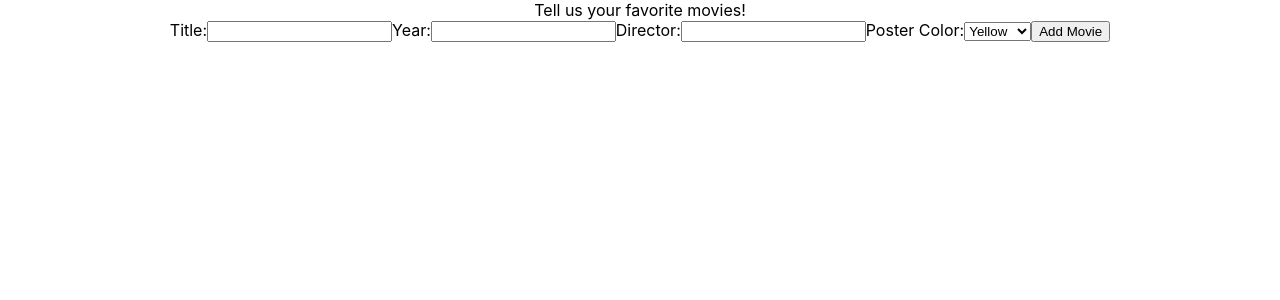
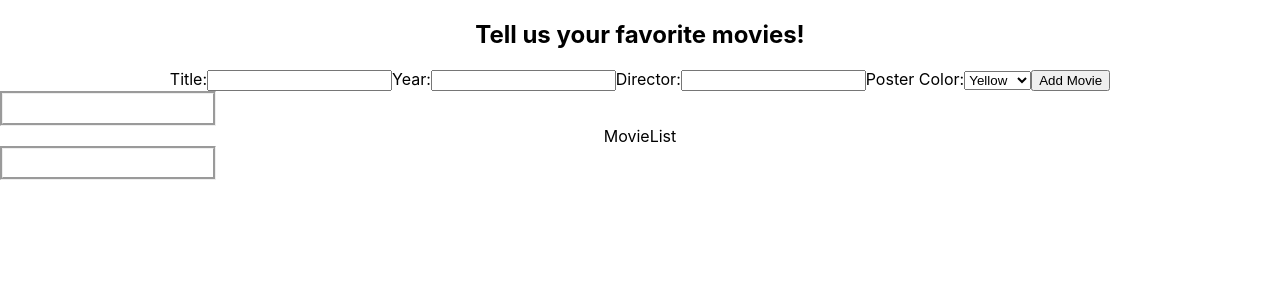
Before and after one commit to hdsteineke/fs-react-movie-list, a React (Create React App) app: page / in a window 1280 px wide. Shown: the top 300 px of the page. Built offline with nearby package versions, Linux system fonts and the light colour scheme.

Commit message:
MovieList component is kind of working... it is storing divs on submit, but they are missing all the info like title, year, etc.

```diff
--- a/src/App.css
+++ b/src/App.css
@@ -42,3 +42,14 @@
   flex-direction: column;
   justify-content: center;
 }
+
+.movie-poster {
+  width: 200px;
+  border-style: groove;
+  padding: 5px;
+}
+
+.movie-poster p {
+  padding: none;
+  margin: none;
+}
--- a/src/App.js
+++ b/src/App.js
@@ -70,6 +70,13 @@ function App() {
           director={director}
           posterColor={posterColor}/>
       </div>
+
+      <div className="movie-list">
+        <MovieList
+          movies={filteredMovies.length ? filteredMovies : allMovies}
+
+          deleteMovie={deleteMovie}/>
+      </div>
     </div>
   );
 }
--- a/src/Movie.js
+++ b/src/Movie.js
@@ -2,7 +2,7 @@ import React from 'react';
 
 export default function Movie(props) {
   return (
-    <div style={{ backgroundColor: props.posterColor }}>
+    <div className="movie-poster" style={{ backgroundColor: props.posterColor }}>
       <h3>{props.title}</h3>
       <p>{props.year}</p>
       <p>{props.director}</p>
--- a/src/MovieForm.js
+++ b/src/MovieForm.js
@@ -2,7 +2,8 @@ import React from 'react';
 
 export default function MovieForm(props) {
   return (
-    <div className="movie-form">Tell us your favorite movies!
+    <div className="movie-form">
+      <h2>Tell us your favorite movies!</h2>
       <form onSubmit={props.submitMovie}>
         <label>Title:
           <input required value={props.title} onChange={((e) =>
--- a/src/MovieList.js
+++ b/src/MovieList.js
@@ -1,7 +1,16 @@
 import React from 'react';
+import Movie from './Movie';
 
-export default function MovieList() {
+export default function MovieList(props) {
   return (
-    <div>MovieList</div>
+    <div className='movie-list'>
+        MovieList
+      {props.movies.map((movie, i) =>
+        <Movie key={`${movie.title}-${movie.director}-${i}`}
+          movie={movie}
+          deleteMovie={props.deleteMovie}
+        />
+      )}
+    </div>
   );
 }
```
